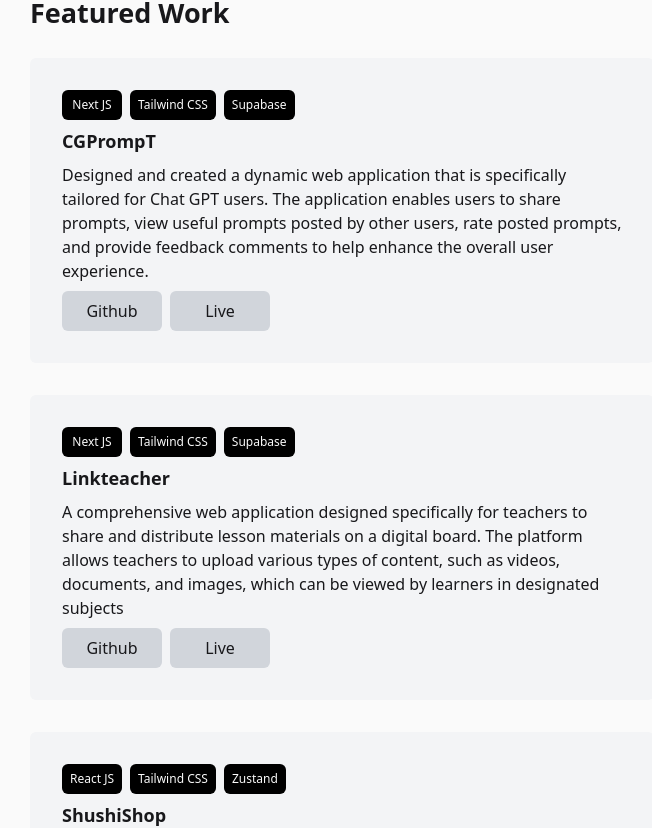
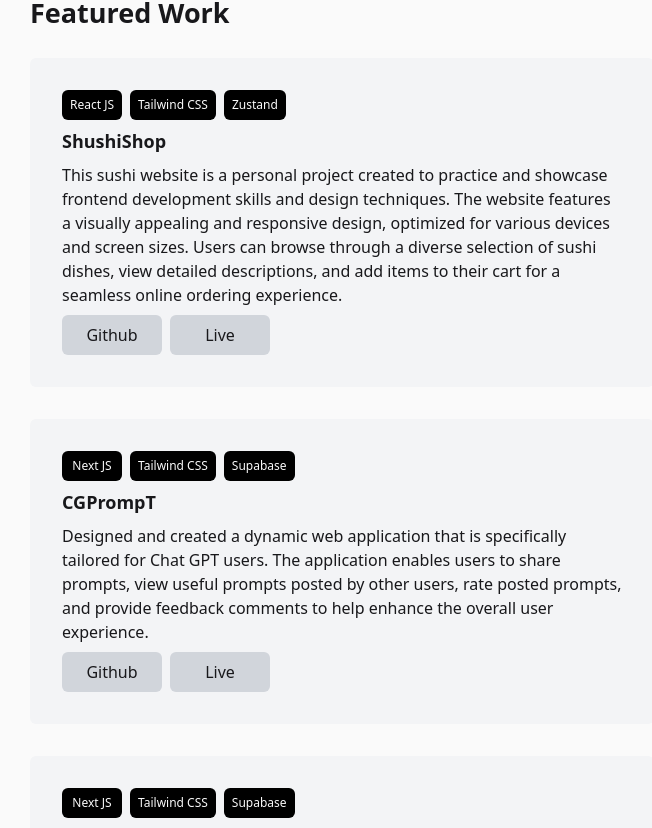
Before and after one commit to VahapCanDongel/portfolio-v3, a React (Vite) app: page / in a window 1280 px wide. Shown: the part 518-1346 px from the top of the page, without its empty margins (298-950 px from the left). Built offline with nearby package versions, Linux system fonts and the light colour scheme.

Commit message:
reordered

```diff
--- a/src/components/FeaturedWork.jsx
+++ b/src/components/FeaturedWork.jsx
@@ -7,6 +7,18 @@ export default function FeaturedWork() {
         <div className="flex flex-col mr-auto">
           <div className="font-bold text-[27px]">Featured Work</div>
         </div>
+
+
+        <FeaturedWorkCard
+          technologies={["React JS", "Tailwind CSS", "Zustand"]}
+          projectName={"ShushiShop"}
+          projectDescription={
+            "This sushi website is a personal project created to practice and showcase frontend development skills and design techniques. The website features a visually appealing and responsive design, optimized for various devices and screen sizes. Users can browse through a diverse selection of sushi dishes, view detailed descriptions, and add items to their cart for a seamless online ordering experience."
+          }
+          githubLink={"https://github.com/VahapCanDongel/shuishop/"}
+          liveLink={"https://shuishop.vercel.app/"}
+        />
+
 
         <FeaturedWorkCard
           technologies={["Next JS", "Tailwind CSS", "Supabase"]}
@@ -28,15 +40,7 @@ export default function FeaturedWork() {
           liveLink={"https://vlearn-2.vercel.app/login"}
         />
 
-        <FeaturedWorkCard
-          technologies={["React JS", "Tailwind CSS", "Zustand"]}
-          projectName={"ShushiShop"}
-          projectDescription={
-            "This sushi website is a personal project created to practice and showcase frontend development skills and design techniques. The website features a visually appealing and responsive design, optimized for various devices and screen sizes. Users can browse through a diverse selection of sushi dishes, view detailed descriptions, and add items to their cart for a seamless online ordering experience."
-          }
-          githubLink={"https://github.com/VahapCanDongel/shuishop/"}
-          liveLink={"https://shuishop.vercel.app/"}
-        />
+
       </div>
     </div>
   );
```
